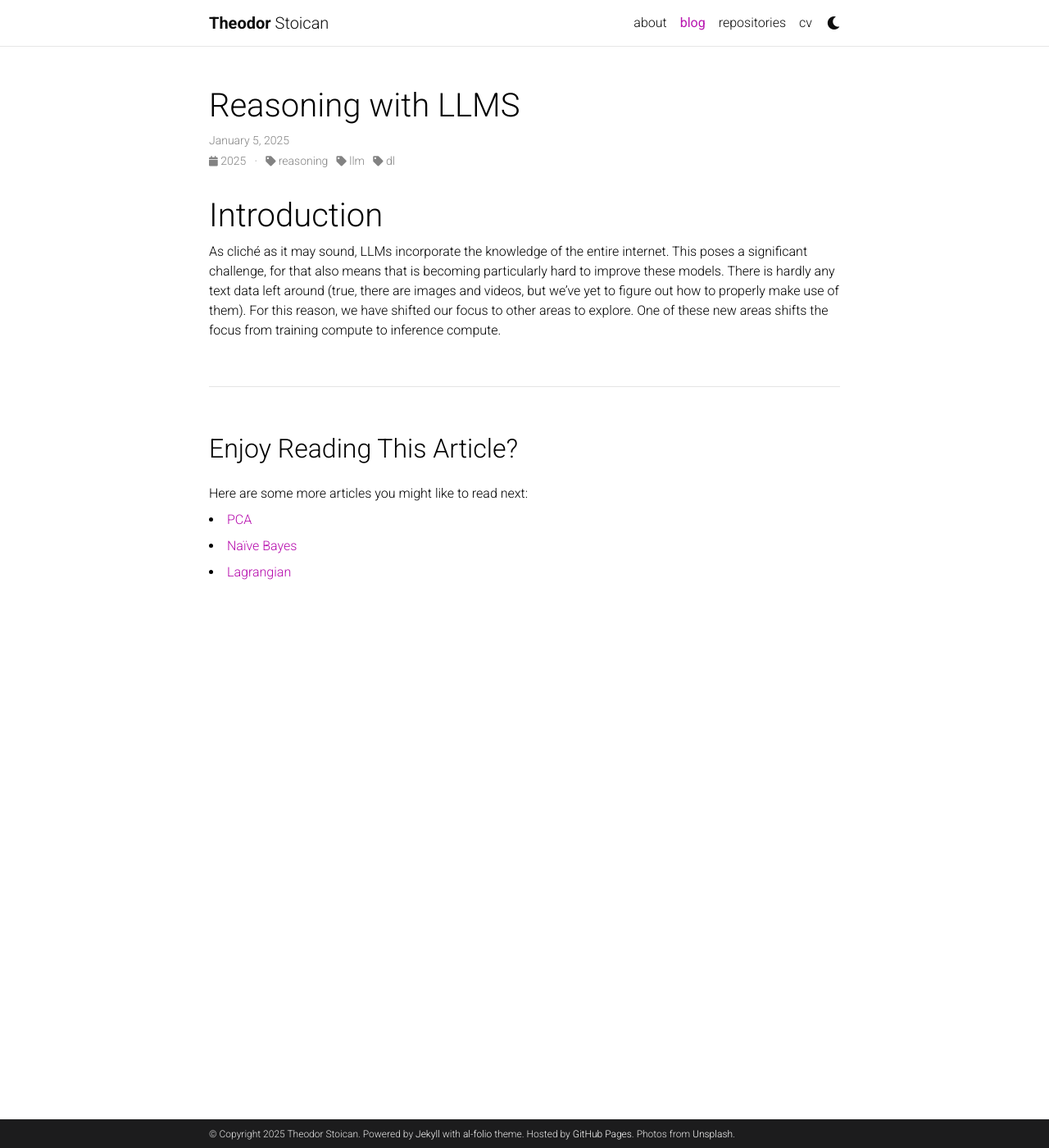
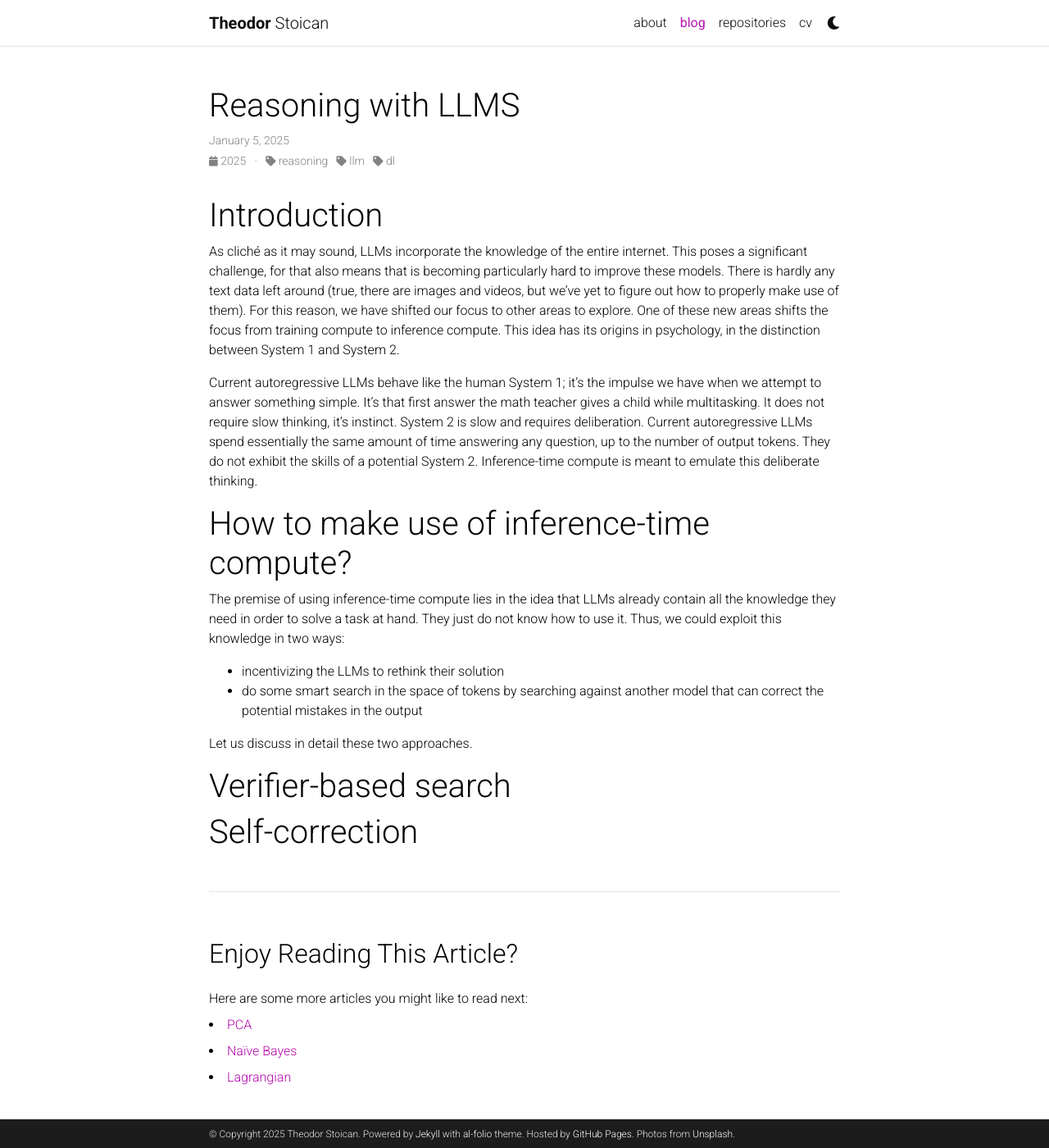
Before and after one commit to theostoican/theostoican.github.io, a Jekyll site: the page built from _posts/2024-05-01-reasoning.md, in a window 1280 px wide and 1400 px high. Shown: the whole window at 82% size. Built offline with Jekyll 4.4.1, drawn with Linux system fonts in a browser that asks for light colours; comment, search, counter and statistics services are not loaded; a style sheet for code colours, icons or effects is not loaded.

Commit message:
Update 2024-05-01-reasoning.md

```diff
--- a/_posts/2024-05-01-reasoning.md
+++ b/_posts/2024-05-01-reasoning.md
@@ -7,4 +7,20 @@ categories: reasoning llm dl
 
 # Introduction
 
-As cliché as it may sound, LLMs incorporate the knowledge of the entire internet. This poses a significant challenge, for that also means that is becoming particularly hard to improve these models. There is hardly any text data left around (true, there are images and videos, but we've yet to figure out how to properly make use of them). For this reason, we have shifted our focus to other areas to explore. One of these new areas shifts the focus from training compute to inference compute.
+As cliché as it may sound, LLMs incorporate the knowledge of the entire internet. This poses a significant challenge, for that also means that is becoming particularly hard to improve these models. There is hardly any text data left around (true, there are images and videos, but we've yet to figure out how to properly make use of them). For this reason, we have shifted our focus to other areas to explore. One of these new areas shifts the focus from training compute to inference compute. This idea has its origins in psychology, in the distinction between System 1 and System 2.
+
+Current autoregressive LLMs behave like the human System 1; it's the impulse we have when we attempt to answer something simple. It's that first answer the math teacher gives a child while multitasking. It does not require slow thinking, it's instinct.  System 2 is slow and requires deliberation. Current autoregressive LLMs spend essentially the same amount of time answering any question, up to the number of output tokens. They do not exhibit the skills of a potential System 2. Inference-time compute is meant to emulate this deliberate thinking.
+
+
+# How to make use of inference-time compute?
+
+The premise of using inference-time compute lies in the idea that LLMs already contain all the knowledge they need in order to solve a task at hand. They just do not know how to use it. Thus, we could exploit this knowledge in two ways:
+
+- incentivizing the LLMs to rethink their solution
+- do some smart search in the space of tokens by searching against another model that can correct the potential mistakes in the output
+
+Let us discuss in detail these two approaches.
+
+# Verifier-based search
+
+# Self-correction
```
